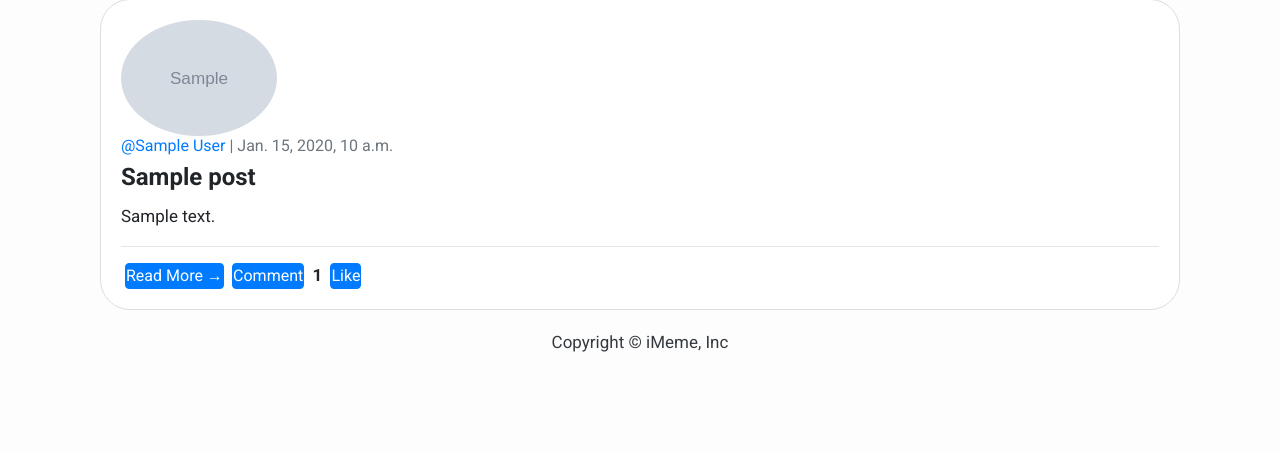
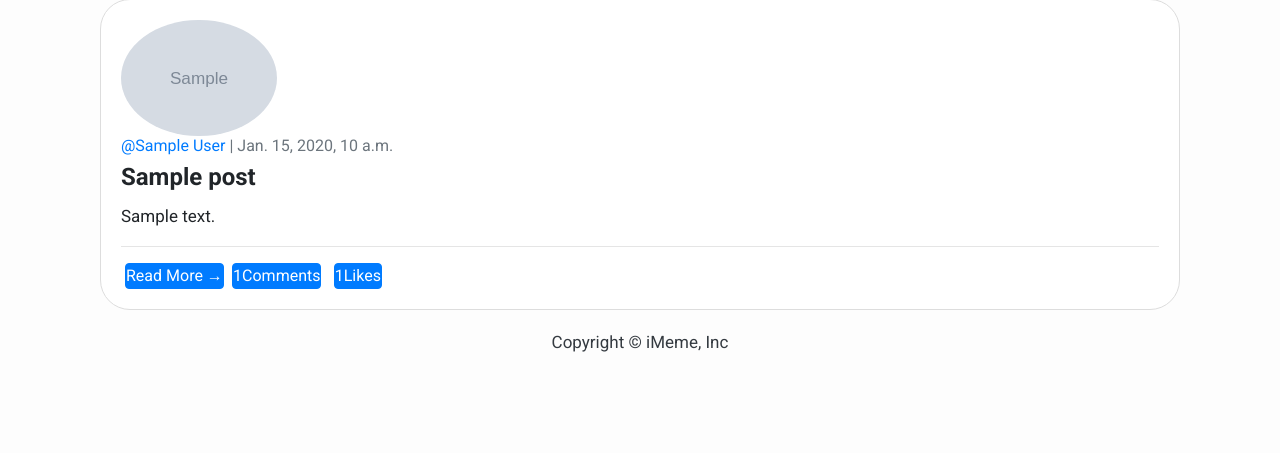
Before and after one commit to CleoMugs/iMeme, a Django app: template templates/index.html in a window 1280 px wide. Shown: the part 139-592 px from the top of the page. Run offline with Django 3.2, Linux system fonts and the light colour scheme; the template is opened without the code that fills it: most values are stand-ins (such as "Sample title", 1, 10 or a date in 2020); grey boxes marked "Sample" are stand-in pictures; some libraries are stand-ins or nearby versions.

Commit message:
added like-button

```diff
--- a/templates/index.html
+++ b/templates/index.html
@@ -69,9 +69,9 @@
                     <a href="{{  post.get_absolute_url }}" {{ post.title }} class="btn btn-primary mt-0 ml-1 p-0">Read More &rarr;</a>
 
 
-                    <a href="{{  post.get_absolute_url }}" {{ post.title }} class="btn btn-primary ml-1 p-0 mr-1">Comment</a><strong> {{post.comments.count}}</strong>
+                    <a href="{{  post.get_absolute_url }}" {{ post.title }} class="btn btn-primary ml-1 p-0 mr-1">{{post.comments.count}}Comments</a><strong></strong>
 
-                    <a href="#" class="btn btn-primary ml-1 p-0">Like</a>
+                    <a href="#" class="btn btn-primary ml-1 p-0">{{post.likes.count}}Likes</a>
 
                 </div>
             </div>
```
Also changed, not shown: iblog/models.py (+9 -0 lines), iblog/migrations/0005_like.py (added).
